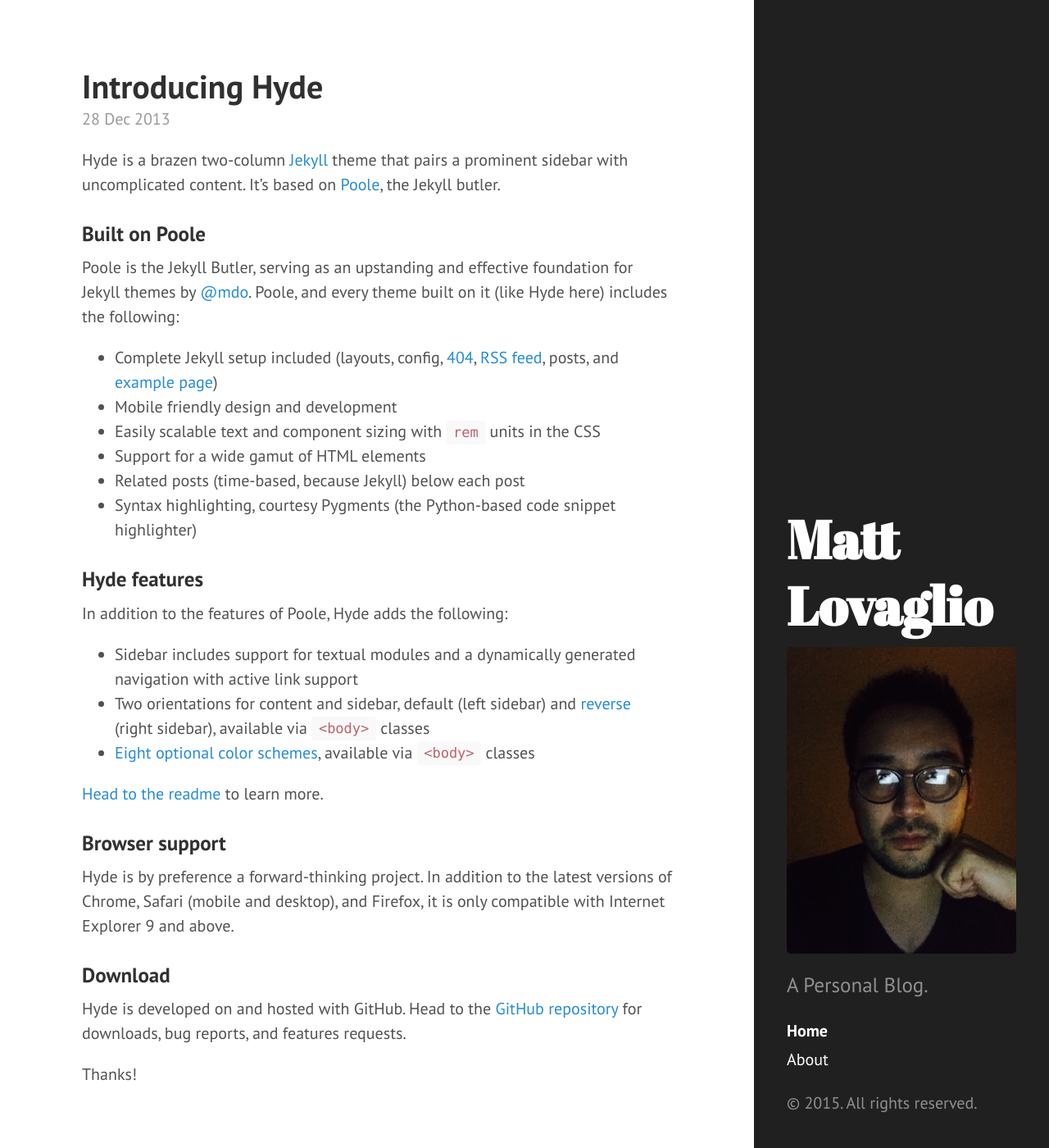
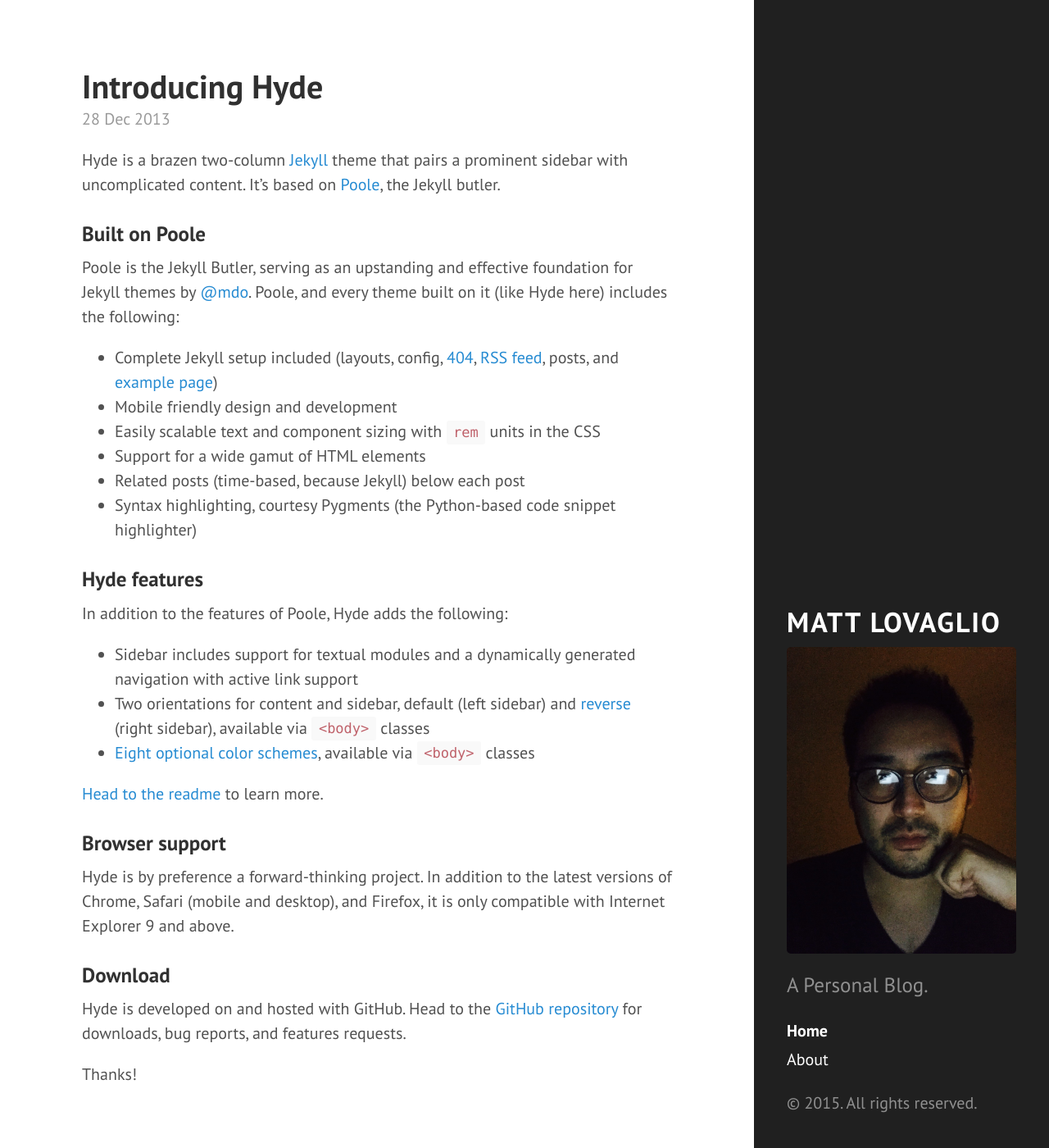
Before and after one commit to mattlovaglio/mattlovaglio.github.io, a Jekyll site: the page built from index.html, in a window 1280 px wide and 1400 px high. Shown: the whole window at 82% size. Built offline with Jekyll 4.4.1, drawn with Linux system fonts in a browser that asks for light colours; Markdown is read by kramdown in place of the engine named in the settings; the list of posts is cut into pages by our own code.

Commit message:
Misc
Misc changes.

```diff
--- a/public/css/hyde.css
+++ b/public/css/hyde.css
@@ -79,8 +79,10 @@
 .sidebar-about h1 {
   color: #fff;
   margin-top: 0;
-  font-family: "Abril Fatface", serif;
-  font-size: 3.25rem;
+  font-family: "PT Sans", Helvetica, Arial, sans-serif;
+  font-size: 1.7rem;
+  text-transform: uppercase;
+  letter-spacing: .1rem;
 }
 
 /* Sidebar nav */
```
Also changed, not shown: 2 other files.
